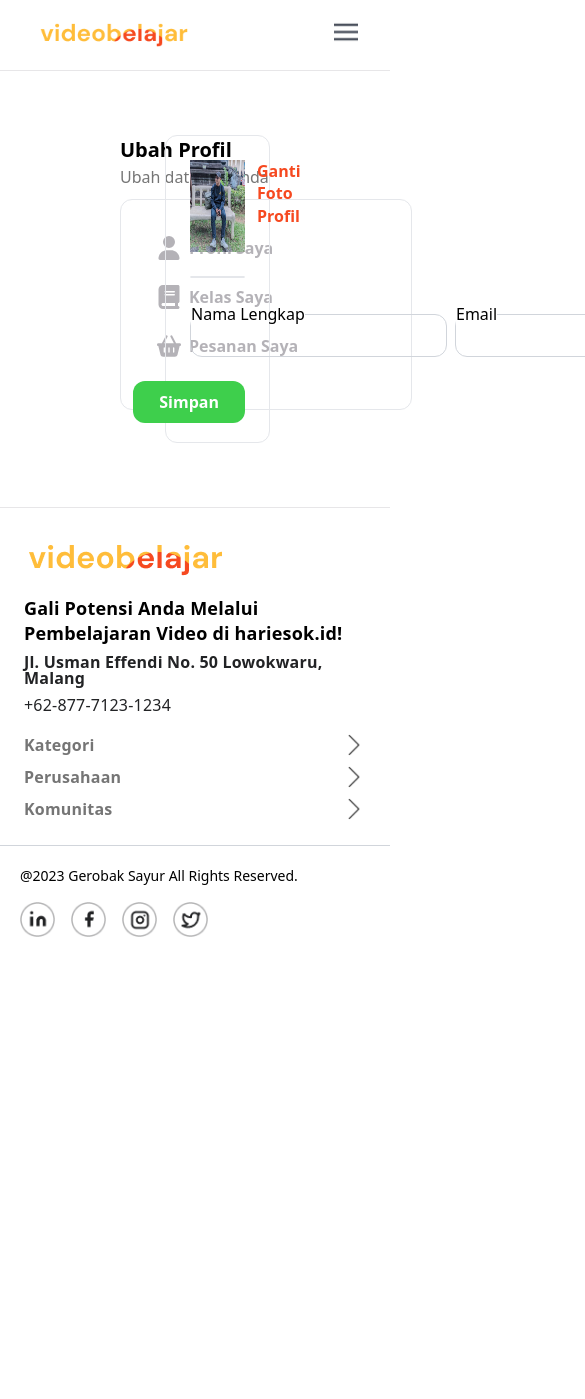
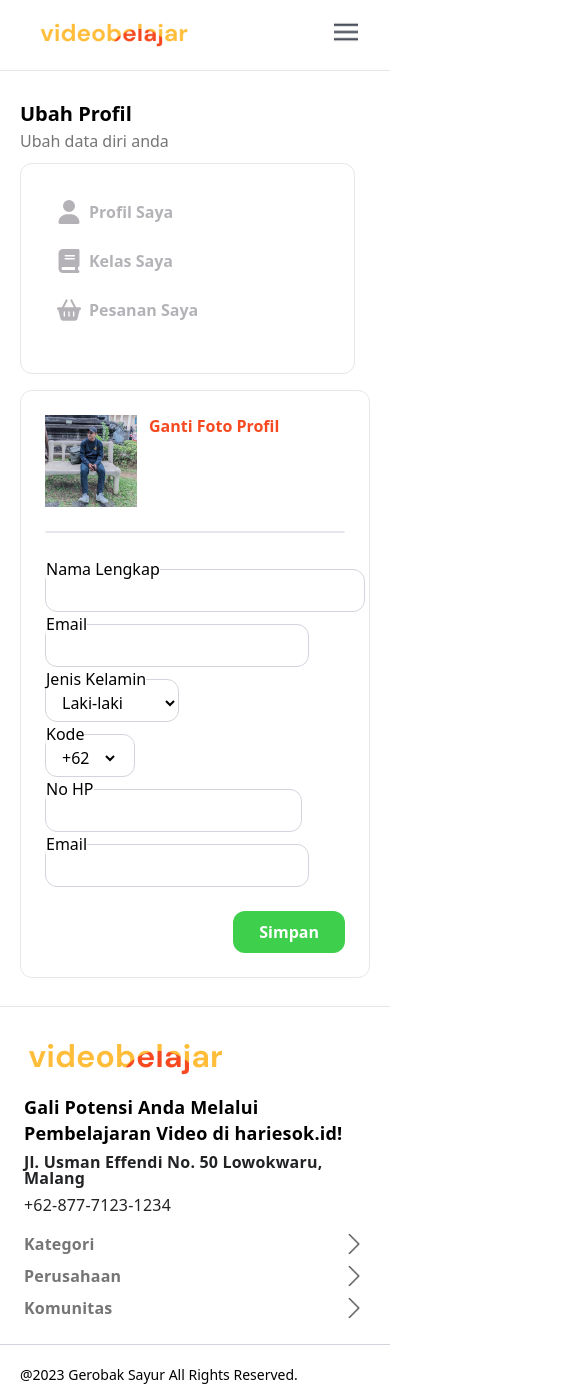
Before and after one commit to muhammadderi/video-belajar, a React (Vite) app: page /profile in a window 390 px wide. Shown: the top 1399 px of the page, 585 px wide, since content can reach past the window. Before the commit the page ends 957 px from the top, so only its background shows below. Built offline with nearby package versions, Linux system fonts and the light colour scheme.

Commit message:
progress profile

```diff
--- a/src/pages/Profile.jsx
+++ b/src/pages/Profile.jsx
@@ -9,6 +9,7 @@ const Profile = () => {
     email: "",
     country: "",
     phone: "",
+    sex: "",
   });
 
   useEffect(() => {
@@ -65,13 +66,13 @@ const Profile = () => {
   return (
     <div>
       <NavbarHome />
-      <section className="px-[120px] py-[64px] grid grid-cols-[30%_70%]  w-full">
+      <section className="md:px-[120px] md:py-[64px] md:grid md:grid-cols-[30%_60%] w-full px-[20px] py-[28px]">
         <div className="w-[292px] h-[291px]">
           <h5 className="font-poppins font-semibold text-[20px] leading-[24x]">
             Ubah Profil
           </h5>
           <p className="text-[#333333AD] mb-[10px]">Ubah data diri anda</p>
-          <div className="w-[292px] h-[211px] border rounded-xl p-[24px]">
+          <div className="md:w-[292px] w-[335px] h-[211px] border rounded-xl p-[24px]">
             <p className="fill-[#3A354161] hover:fill-[#FFBD3A] group flex gap-2 text-[#3A354161] font-bold text-[16px] leading-[25.2px] rounded-sm p-[12px] hover:bg-[#FFF7D7CC] hover:text-[#FFBD3A]">
               <svg
                 xmlns="http://www.w3.org/2000/svg"
@@ -105,7 +106,7 @@ const Profile = () => {
             </p>
           </div>
         </div>
-        <div className="w-auto h-[308px] rounded-xl border p-[24px]">
+        <div className="w-auto md:h-[308px] rounded-xl border p-[24px]">
           <div className="flex gap-3">
             <img
               src="\src\assets\home\user.png"
@@ -129,8 +130,8 @@ const Profile = () => {
           <br />
           <div>
             <form onSubmit={handleUpdate}>
-              <div className="flex gap-2">
-                <fieldset className="w-[264px] h-[55px] rounded-xl  border border-solid border-gray-300 hover:border-[#3ECF4C]">
+              <div className="md:flex gap-2">
+                <fieldset className="w-[320px] h-[55px] rounded-xl  border border-solid border-gray-300 hover:border-[#3ECF4C]">
                   <legend>Nama Lengkap</legend>
                   <input
                     type="text"
@@ -152,6 +153,20 @@ const Profile = () => {
                     className="outline-none border-none flex-1 bg-transparent px-3"
                   />
                 </fieldset>
+                <fieldset className="md:hidden w-[90px] h-[55px] rounded-xl border border-solid border-gray-300 hover:border-[#3ECF4C]">
+                  <legend>Jenis Kelamin</legend>
+                  <select
+                    name="sex"
+                    id="sex"
+                    value={profile.sex}
+                    onChange={handleChange}
+                    className=" outline-none border-none flex-1 bg-transparent px-3"
+                  >
+                    <option value="man">Laki-laki</option>
+                    <option value="woman">Perempuan</option>
+                  </select>
+                </fieldset>
+
                 <fieldset className="w-[90px] h-[55px] rounded-xl border border-solid border-gray-300 hover:border-[#3ECF4C]">
                   <legend>Kode</legend>
                   <select
@@ -159,7 +174,7 @@ const Profile = () => {
                     id="country"
                     value={profile.country}
                     onChange={handleChange}
-                    className="outline-none border-none flex-1 bg-transparent px-3"
+                    className=" outline-none border-none flex-1 bg-transparent px-3"
                   >
                     <option value="Indonesia">+62</option>
                     <option value="Amerika">+1</option>
@@ -173,6 +188,18 @@ const Profile = () => {
                     id="phone"
                     name="phone"
                     value={profile.phone}
+                    onChange={handleChange}
+                    className="outline-none border-none flex-1 bg-transparent px-3"
+                  />
+                </fieldset>
+
+                <fieldset className="md:hidden w-[264px] h-[55px] rounded-xl  border border-solid border-gray-300 hover:border-[#3ECF4C]">
+                  <legend>Email</legend>
+                  <input
+                    type="text"
+                    id="email"
+                    name="email"
+                    value={profile.email}
                     onChange={handleChange}
                     className="outline-none border-none flex-1 bg-transparent px-3"
                   />
--- a/src/pages/Register.jsx
+++ b/src/pages/Register.jsx
@@ -130,7 +130,7 @@ function Register() {
             name="phone"
             value={formData.phone}
             onChange={handleChange}
-            className="w-full border border-[#3A35411F] p-2 rounded-lg w-64 h-[42px] focus:ring-2 focus:ring-blue-400 focus:outline-none"
+            className="border border-[#3A35411F] p-2 rounded-lg w-64 h-[42px] focus:ring-2 focus:ring-blue-400 focus:outline-none"
           />
         </div>
 
```
